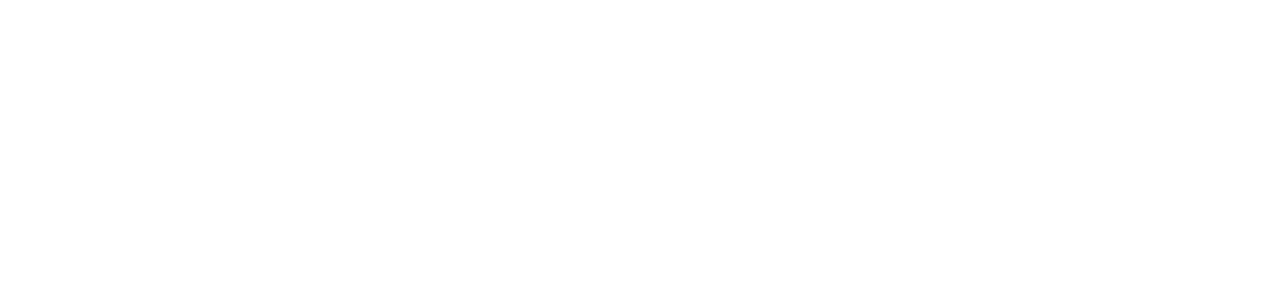
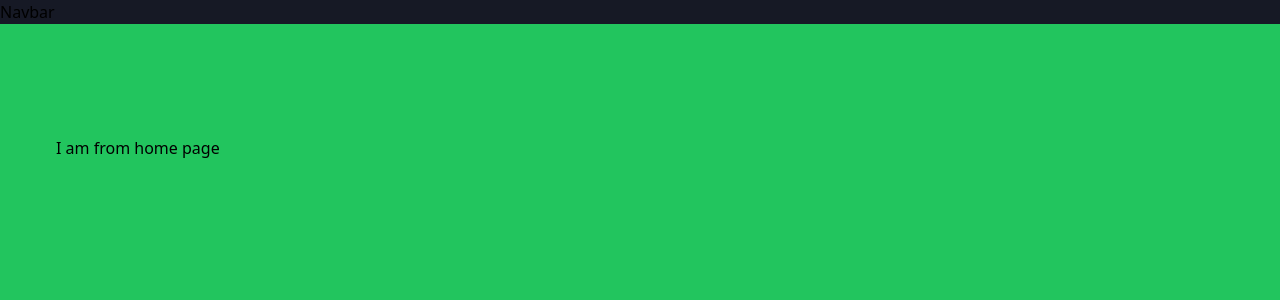
Before and after one commit to faisalalsalih/jetstream, a Next.js app: page / in a window 1280 px wide. Shown: the top 300 px of the page. Built offline with nearby package versions, Linux system fonts and the light colour scheme.

Commit message:
Add Custom Tailwindcss classes

```diff
--- /dev/null
+++ b/app/(root)/(home)/layout.tsx
@@ -0,0 +1,13 @@
+import React from 'react'
+
+const HomeLayout = ({ children }: { children: React.ReactNode }) => {
+  return (
+    <>
+      <main className="relative">
+        {children}
+      </main>
+    </>
+  )
+}
+
+export default HomeLayout
--- a/app/page.tsx
+++ b/app/(root)/(home)/page.tsx
@@ -1,15 +1,11 @@
 import React from 'react'
 
-
-
 const Home = () => {
-
   return (
-    <>
-
-    </>
+    <div>
+      I am from home page
+    </div>
   )
-
 }
 
 export default Home
--- /dev/null
+++ b/app/(root)/layout.tsx
@@ -0,0 +1,25 @@
+import React from 'react'
+
+const layout = ({ children }: { children: React.ReactNode }) => {
+  return (
+    <>
+      <main>
+
+        Navbar
+
+
+        <section className="flex bg-green-500 min-h-screen flex-1 flex-col px-6 sm:px-14 pb-6 max-md:pb-12 pt-28 ">
+
+          <div className="w-full">
+            {children}
+          </div>
+
+        </section>
+
+
+      </main>
+    </>
+  )
+}
+
+export default layout
--- /dev/null
+++ b/app/(root)/meeting/[id]/page.tsx
@@ -0,0 +1,11 @@
+import React from 'react'
+
+const Meeting = () => {
+  return (
+    <div>
+      I am here from meeting page
+    </div>
+  )
+}
+
+export default Meeting
--- a/app/layout.tsx
+++ b/app/layout.tsx
@@ -3,13 +3,12 @@
 import "./globals.css";
 import { cn } from "@/lib/utils";
 
-// const geist = Geist({subsets:['latin'],variable:'--font-sans'});
 
 const inter = Inter({ subsets: ["latin"], variable: "--font-sans" });
 
 export const metadata: Metadata = {
-  title: "Create Next App",
-  description: "Generated by create next app",
+  title: "Jetstream",
+  description: "Jetstream is an streaming app for meetings",
 };
 
 export default function RootLayout({
@@ -19,7 +18,7 @@
 }>) {
   return (
     <html lang="en" className={cn("font-sans", inter.variable)}>
-      <body className={inter.className}>{children}</body>
+      <body className={`{inter.className} bg-dark-2`}>{children}</body>
     </html>
   );
 }
--- a/tailwind.config.ts
+++ b/tailwind.config.ts
@@ -1,20 +1,68 @@
-import type { Config } from "tailwindcss";
+import type { Config } from 'tailwindcss';
 
-const config: Config = {
+const config = {
+  darkMode: ['class'],
   content: [
-    "./pages/**/*.{js,ts,jsx,tsx,mdx}",
-    "./components/**/*.{js,ts,jsx,tsx,mdx}",
-    "./app/**/*.{js,ts,jsx,tsx,mdx}",
+    './pages/**/*.{ts,tsx}',
+    './components/**/*.{ts,tsx}',
+    './app/**/*.{ts,tsx}',
+    './src/**/*.{ts,tsx}',
   ],
+  prefix: '',
   theme: {
+    container: {
+      center: true,
+      padding: '2rem',
+      screens: {
+        '2xl': '1400px',
+      },
+    },
     extend: {
+      colors: {
+        dark: {
+          1: '#1C1F2E',
+          2: '#161925',
+          3: '#252A41',
+          4: '#1E2757',
+        },
+        blue: {
+          1: '#0E78F9',
+        },
+        sky: {
+          1: '#C9DDFF',
+          2: '#ECF0FF',
+          3: '#F5FCFF',
+        },
+        orange: {
+          1: '#FF742E',
+        },
+        purple: {
+          1: '#830EF9',
+        },
+        yellow: {
+          1: '#F9A90E',
+        },
+      },
+      keyframes: {
+        'accordion-down': {
+          from: { height: '0' },
+          to: { height: 'var(--radix-accordion-content-height)' },
+        },
+        'accordion-up': {
+          from: { height: 'var(--radix-accordion-content-height)' },
+          to: { height: '0' },
+        },
+      },
+      animation: {
+        'accordion-down': 'accordion-down 0.2s ease-out',
+        'accordion-up': 'accordion-up 0.2s ease-out',
+      },
       backgroundImage: {
-        "gradient-radial": "radial-gradient(var(--tw-gradient-stops))",
-        "gradient-conic":
-          "conic-gradient(from 180deg at 50% 50%, var(--tw-gradient-stops))",
+        hero: "url('/images/hero-background.png')",
       },
     },
   },
-  plugins: [],
-};
+  plugins: [require('tailwindcss-animate')],
+} satisfies Config;
+
 export default config;
```
